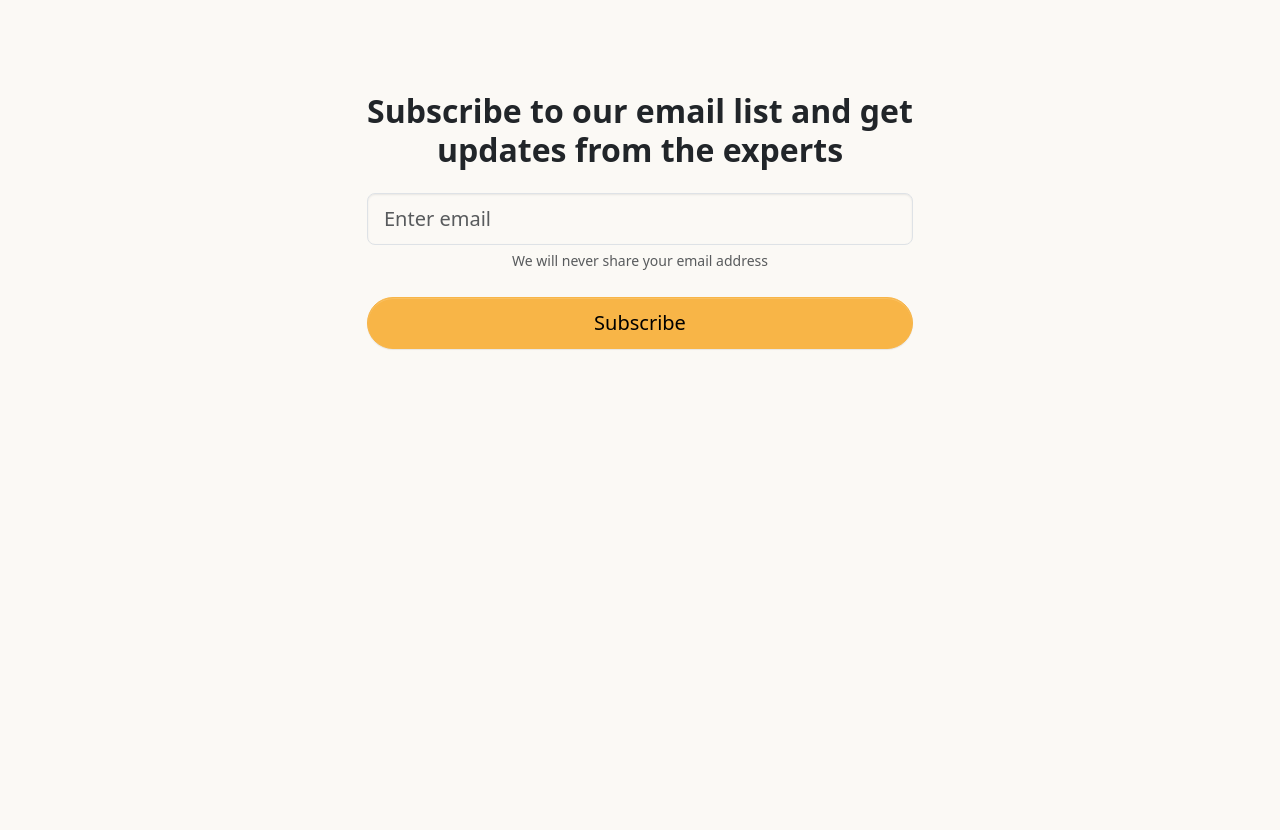
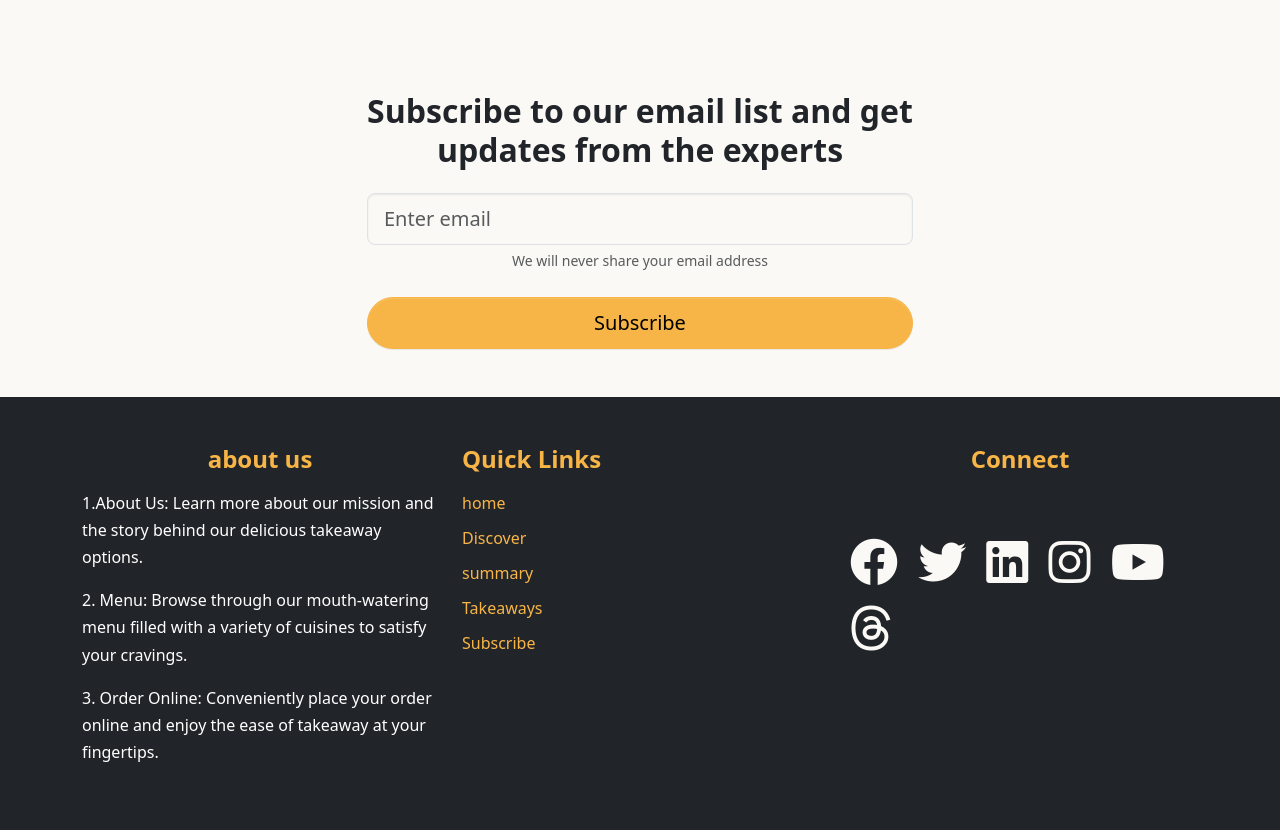
Before and after one commit to alirezangh123123/reservation-project, a website: page index.html in a window 1280 px wide. Shown: the part 5716-6546 px from the top of the page. Before the commit the page ends 6089 px from the top, so only its background shows below. Drawn offline with Linux system fonts and the light colour scheme.

Commit message:
finish footer and set address for nav fast link

```diff
--- a/assest/scss/style.scss
+++ b/assest/scss/style.scss
@@ -131,3 +131,18 @@ header {
     }
   }
 }
+// footer style
+.footer{
+  .footer-socail-link{
+    .footer-icon-wrapper{
+      i{
+        color:$light !important;
+        transition: all .3s ease;
+        border-radius: 1px;
+        &:hover{
+          color:$primary !important;
+        }
+      }
+    }
+  }
+}
--- a/index.html
+++ b/index.html
@@ -8,7 +8,7 @@
     <link rel="stylesheet" href="assest/css/fontawesome.css" />
     <link rel="stylesheet" href="assest/css/style.css" />
   </head>
-  <body>
+  <body id="home">
     <!-- add navabar menu -->
 
     <nav class="navbar navbar-expand-md nav-custom fixed-top navbar-dark">
@@ -41,16 +41,16 @@
               <a class="nav-link" aria-current="page" href="#">Home</a>
             </li>
             <li class="nav-item">
-              <a class="nav-link" href="#">Discover</a>
+              <a class="nav-link" href="#discover">Discover</a>
             </li>
             <li class="nav-item">
-              <a class="nav-link" href="#">Summary</a>
+              <a class="nav-link" href="#summary">Summary</a>
             </li>
             <li class="nav-item">
-              <a class="nav-link" href="#">Takeaways</a>
+              <a class="nav-link" href="#takeaways">Takeaways</a>
             </li>
             <li class="nav-item">
-              <a class="nav-link" href="#">Subscribe</a>
+              <a class="nav-link" href="#subscribe">Subscribe</a>
             </li>
             <li class="nav-itam d-flex align-items-center social-media">
               <span class="nav-item text-white mx-2">
@@ -298,7 +298,7 @@
       </div>
     </section>
     <!-- add-discover-section -->
-    <section class="discover bg-light mt-5 mt-md-7">
+    <section id="discover" class="discover bg-light mt-5 mt-md-7">
       <div class="container">
         <div class="row hstack g-4">
           <div class="col-lg-6 my-auto">
@@ -438,7 +438,7 @@
       </div>
     </section>
     <!-- course summary section -->
-    <section class="course-summary bg-light mt-4 mt-md-7">
+    <section id="summary" class="course-summary bg-light mt-4 mt-md-7">
       <div class="container">
         <div class="row">
           <div class="col-12 text-center my-4">
@@ -539,7 +539,7 @@
       </div>
     </section>
     <!-- add takeaway section -->
-    <section class="bg-light mt-5 mt-md-7">
+    <section id="takeaways" class="bg-light mt-5 mt-md-7">
       <div class="container">
         <div class="row text-center">
           <div class="col-12 txt-container">
@@ -550,7 +550,9 @@
             </p>
           </div>
           <div class="col-md-4 mb-3">
-            <div class="takeaway-wrapper bg-white card border-0 rounded-0 mb-4 p-3">
+            <div
+              class="takeaway-wrapper bg-white card border-0 rounded-0 mb-4 p-3"
+            >
               <i
                 class="fas fa-atom fa-3x text-primary bg-light rounded-circle p-3 my-4"
               ></i>
@@ -562,7 +564,9 @@
             </div>
           </div>
           <div class="col-md-4 mb-3">
-            <div class="takeaway-wrapper bg-white card border-0 rounded-0 mb-4 p-3">
+            <div
+              class="takeaway-wrapper bg-white card border-0 rounded-0 mb-4 p-3"
+            >
               <i
                 class="fas fa-key fa-3x text-primary bg-light rounded-circle p-3 my-4"
               ></i>
@@ -575,7 +579,9 @@
           </div>
 
           <div class="col-md-4 mb-3">
-            <div class="takeaway-wrapper bg-white card border-0 rounded-0 mb-4 p-3">
+            <div
+              class="takeaway-wrapper bg-white card border-0 rounded-0 mb-4 p-3"
+            >
               <i
                 class="fas fa-newspaper fa-3x text-primary bg-light rounded-circle p-3 my-4"
               ></i>
@@ -587,8 +593,10 @@
               </p>
             </div>
           </div>
-          <div class="col-md-4 mb-3">
-            <div class="takeaway-wrapper bg-white card border-0 rounded-0 mb-4 p-3">
+          <div id="subscribe" class="col-md-4 mb-3">
+            <div
+              class="takeaway-wrapper bg-white card border-0 rounded-0 mb-4 p-3"
+            >
               <i
                 class="fas fa-users fa-3x text-primary bg-light rounded-circle p-3 my-4"
               ></i>
@@ -601,12 +609,14 @@
             </div>
           </div>
           <div class="col-md-4 mb-3">
-            <div class="takeaway-wrapper bg-white card border-0 rounded-0 mb-4 p-3">
+            <div
+              class="takeaway-wrapper bg-white card border-0 rounded-0 mb-4 p-3"
+            >
               <i
                 class="fas fa-handshake fa-3x text-primary bg-light rounded-circle p-3 my-4"
               ></i>
               <h5 class="card-title">Partnership Opportunities</h5>
-              <p class="card-text ">
+              <p class="card-text">
                 Discover potential partnership opportunities with like-minded
                 individuals and organizations, opening doors to new
                 collaborations and ventures.
@@ -615,7 +625,9 @@
           </div>
 
           <div class="col-md-4 mb-3">
-            <div class="takeaway-wrapper bg-white card border-0 rounded-0 mb-4 p-3">
+            <div
+              class="takeaway-wrapper bg-white card border-0 rounded-0 mb-4 p-3"
+            >
               <i
                 class="fas fa-chart-bar fa-3x text-primary bg-light rounded-circle p-3 my-4"
               ></i>
@@ -632,23 +644,106 @@
     </section>
     <!-- add subscribe section -->
     <section class="bg-light mt-6">
-      <div class="container ">
+      <div class="container">
         <div class="row">
           <div class="col-md-6 offset-md-3 text-center">
-            <h2>Subscribe to our email list and get updates from the experts</h2>
+            <h2>
+              Subscribe to our email list and get updates from the experts
+            </h2>
             <div class="register-form my-4">
-              <form >
-                <input type="email" class="form-control form-control-lg" placeholder="Enter email">
-                <div class="form-text">We will never share your email address</div>
+              <form>
+                <input
+                  type="email"
+                  class="form-control form-control-lg"
+                  placeholder="Enter email"
+                />
+                <div class="form-text">
+                  We will never share your email address
+                </div>
               </form>
             </div>
             <div class="btn-submit-wrapper d-grid mb-4">
-              <button class="btn-register btn btn-primary btn-lg rounded-5 ">Subscribe</button>
+              <button class="btn-register btn btn-primary btn-lg rounded-5">
+                Subscribe
+              </button>
             </div>
           </div>
         </div>
       </div>
     </section>
+    <!-- add footer  -->
+    <footer class="footer text-bg-dark mt-4 py-5">
+      <div class="container">
+        <div class="row">
+          <div class="col-md-4">
+            <div class="txt-container">
+              <h4 class="text-center text-primary">about us</h4>
+              <ul class="list-unstyled">
+                <li class="list-group-item">
+                  <p>
+                    1.About Us: Learn more about our mission and the story
+                    behind our delicious takeaway options.
+                  </p>
+                </li>
+                <li class="list-group-item">
+                  <p>
+                    2. Menu: Browse through our mouth-watering menu filled with
+                    a variety of cuisines to satisfy your cravings.
+                  </p>
+                </li>
+                <li class="list-group-item">
+                  <p>
+                    3. Order Online: Conveniently place your order online and
+                    enjoy the ease of takeaway at your fingertips.
+                  </p>
+                </li>
+              </ul>
+            </div>
+          </div>
+          <div class="col-md-4">
+            <div
+              class="quik-links d-flex flex-column justify-content-center align-items-start"
+            >
+              <h4 class="text-center text-primary">Quick Links</h4>
+              <ul class="list-unstyled">
+                <li class="list-group-item mb-2">
+                  <a class="text-decoration-none" href="#home">home</a>
+                </li>
+                <li class="list-group-item mb-2">
+                  <a class="text-decoration-none" href="#discover">Discover</a>
+                </li>
+                <li class="list-group-item mb-2">
+                  <a class="text-decoration-none" href="#summary">summary</a>
+                </li>
+                <li class="list-group-item mb-2">
+                  <a class="text-decoration-none" href="#takeaways"
+                    >Takeaways</a
+                  >
+                </li>
+                <li class="list-group-item mb-2">
+                  <a class="text-decoration-none" href="#subscribe"
+                    >Subscribe</a
+                  >
+                </li>
+              </ul>
+            </div>
+          </div>
+          <div class="col-md-4">
+            <div class="footer-socail-link d-flex flex-column gap-2">
+              <h4 class="text-center text-primary">Connect</h4>
+              <div class="footer-icon-wrapper mt-4">
+                <i class="fab fa-facebook fa-3x text-white mx-2"></i>
+                <i class="fab fa-twitter fa-3x text-white mx-2"></i>
+                <i class="fab fa-linkedin fa-3x text-white mx-2"></i>
+                <i class="fab fa-instagram fa-3x text-white mx-2"></i>
+                <i class="fab fa-youtube fa-3x text-white mx-2 mt-3"></i>
+                <i class="fab fa-threads fa-3x text-white mx-2 mt-3"></i>
+              </div>
+            </div>
+          </div>
+        </div>
+      </div>
+    </footer>
     <script src="assest/js/bootstrap.bundle.min.js"></script>
     <script src="assest/js/main.js"></script>
   </body>
```
Also changed, not shown: assest/css/style.css.
